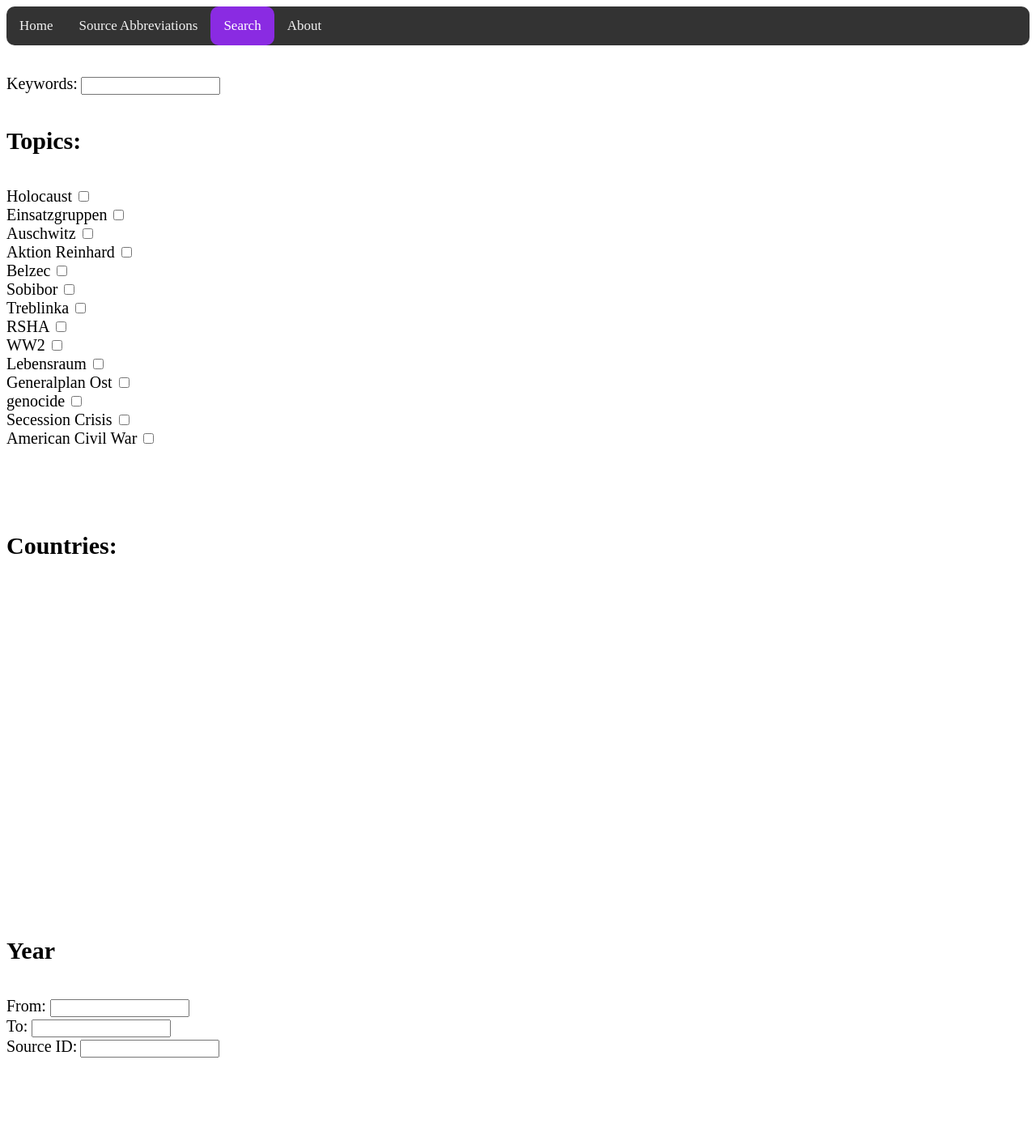
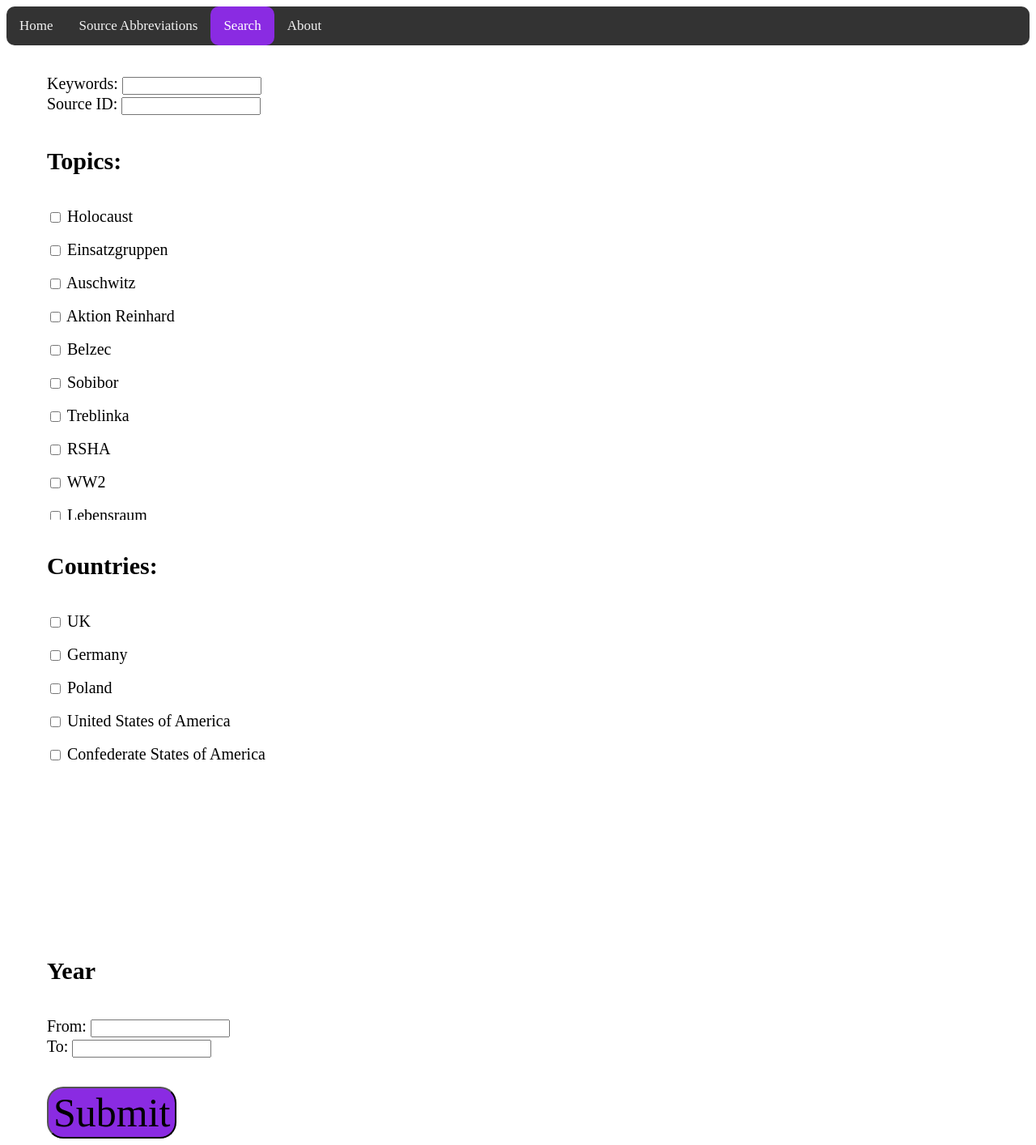
Before and after one commit to hi101000/Source-Closet, a Flask app: page /search in a window 1280 px wide. Shown: the whole page at 81% size. Before the commit the page ends 1306 px from the top, so only its background shows below. Run offline with Flask 3, Linux system fonts and the light colour scheme.

Commit message:
updated search page

```diff
--- a/app.py
+++ b/app.py
@@ -1,7 +1,8 @@
 import json
 
-from flask import Flask, render_template, url_for
+from flask import Flask, render_template, request
 import sqlite3
+import random
 
 app = Flask(__name__)
 
@@ -11,9 +12,10 @@ app = Flask(__name__)
 def index():  # put application's code here
     db = sqlite3.connect('sources.db')
     sources = []
-    for source in db.execute('SELECT * FROM sources'):
+    for source in db.execute('SELECT * FROM sources WHERE USABLE = 1'):
         sources.append(source)
     db.close()
+    random.shuffle(sources)
     return render_template("index.html", sources=sources)
 
 @app.route('/source/<id>')
@@ -24,6 +26,7 @@ def source(id):
     for row in cursor:
         for col in row:
             source.append(col)
+    db.close()
     return render_template("source.html", source=source)
 
 @app.route('/sources_abbr')
@@ -38,10 +41,13 @@ def about():
 def search():
     with open("static/JSON/tags.json", "r") as f:
         tags = json.loads(f.read())[0]["Tags"]
-    return render_template("search.html", tags=tags)
+    with open("static/JSON/countries.json", "r") as f:
+        countries = json.loads(f.read())[0]["Countries"]
+    return render_template("search.html", tags=tags, countries=countries)
 
-@app.route('/search_process')
+@app.route('/search_process', methods=["POST"])
 def search_process():
+    data = request.form
     return "skibidi"
 
 if __name__ == '__main__':
--- a/static/JSON/countries.json
+++ b/static/JSON/countries.json
@@ -1 +1 @@
-[""]
+[{"Countries": ["UK", "Germany", "Poland", "United States of America", "Confederate States of America"]}]
--- a/templates/search.html
+++ b/templates/search.html
@@ -22,6 +22,23 @@
             font-family: Copperplate, ui-rounded;
             font-size: 20px;
         }
+        input[type=checkbox] {
+            vertical-align: middle;
+            position: relative;
+            bottom: 1px;
+        }
+
+        label {
+            display: block;
+        }
+        #main_search_content{
+            padding-left: 50px;
+        }
+        #submit{
+            font-size: 50px;
+            border-radius: 20px;
+            background-color: blueviolet;
+        }
     </style>
     <link rel="stylesheet" href="{{ url_for('static', filename='styles/styles.css') }}">
 </head>
@@ -34,28 +51,33 @@
 </div>
 <br>
 <br>
-<form action="{{ url_for('search_process') }}">
-    <label for="Keywds">Keywords:</label>
-    <input type="search" id="Keywds" width="150px" height="40px">
+<div id="main_search_content">
+<form action="{{ url_for('search_process') }}" method="post">
+    <label for="Keywds">Keywords: <input type="search" id="Keywds"></label>
+    <label for="id">Source ID: <input type="text" id="id"></label>
     <div class="scrollable-div">
         <h4>Topics:</h4>
         {% for tag in tags %}
-            <label for={{ tag }}>{{ tag }}</label>
-            <input type="checkbox" id={{ tag }}><br>
+            <label for={{ tag }}><input type="checkbox" id={{ tag }}> {{ tag }}</label>
+            <br>
         {% endfor %}
     </div>
     <div class="scrollable-div">
         <h4>Countries:</h4>
+        {% for country in countries %}
+            <label for={{ country }}><input type="checkbox" id={{ country }}> {{ country }}</label>
+            <br>
+        {% endfor %}
     </div>
     <div>
         <h4>Year</h4>
-        <label for="start_yr">From: </label>
-        <input type="text" id="start_yr"><br>
-        <label for="end_yr">To: </label>
-        <input type="text" id="end_yr">
+        <label for="start_yr">From: <input type="text" id="start_yr"><br></label>
+        <label for="end_yr">To: <input type="text" id="end_yr"></label>
     </div>
-    <label for="id">Source ID:</label>
-    <input type="text" id="id">
+    <br>
+    <br>
+    <input type="submit" value="Submit" id="submit">
 </form>
+</div>
 </body>
 </html>
--- a/templates/source.html
+++ b/templates/source.html
@@ -54,6 +54,7 @@
             {% if source[14] != None %}
                 Attribution Statement: {{ source[14] }}<br><br>
             {% endif %}
+            Source ID: {{ source[11] }}
         </p>
     <br>
     <br>
```
Also changed, not shown: sources.db, 2 other files.
